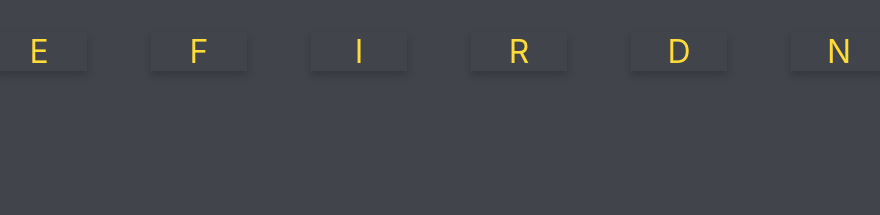
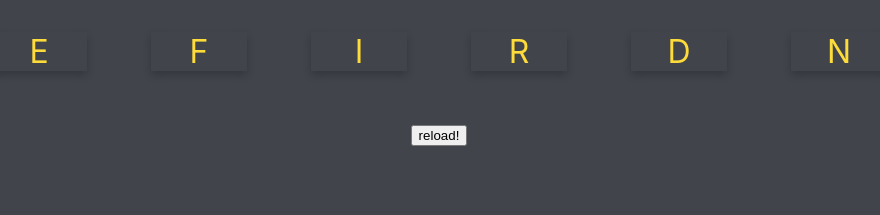
Before and after one commit to Aekkasitrun/LAB-3SA03-6110110566, a React (Create React App) app: page / in a window 1280 px wide. Shown: the top 215 px of the page, without its empty margins (201-1081 px from the left). Built offline with nearby package versions, Linux system fonts and the light colour scheme.

Commit message:
เพิ่มปุ่ม reload

```diff
--- a/src/App.js
+++ b/src/App.js
@@ -6,23 +6,21 @@ import WordCard from './WordCard';
 const word = "Friend";
 function App() {
 
+  const className1 = 'reloadbotton'
+  function refreshPage() {
+    window.location.reload(false);
+  }
+
+
+
   return (
     <div>
       <WordCard value = {word}/>
+      <button onClick={refreshPage} className = {className1}>reload!</button>
     </div>
   );
 
- /* function refreshPage() {
 
-    window.location.reload(false);
-
-  }*/
-
- /* return (
-    <div>
-      <button onClick={refreshPage}>Click to reload!</button>
-    </div>
-);*/
 }
 
 export default App;
```
